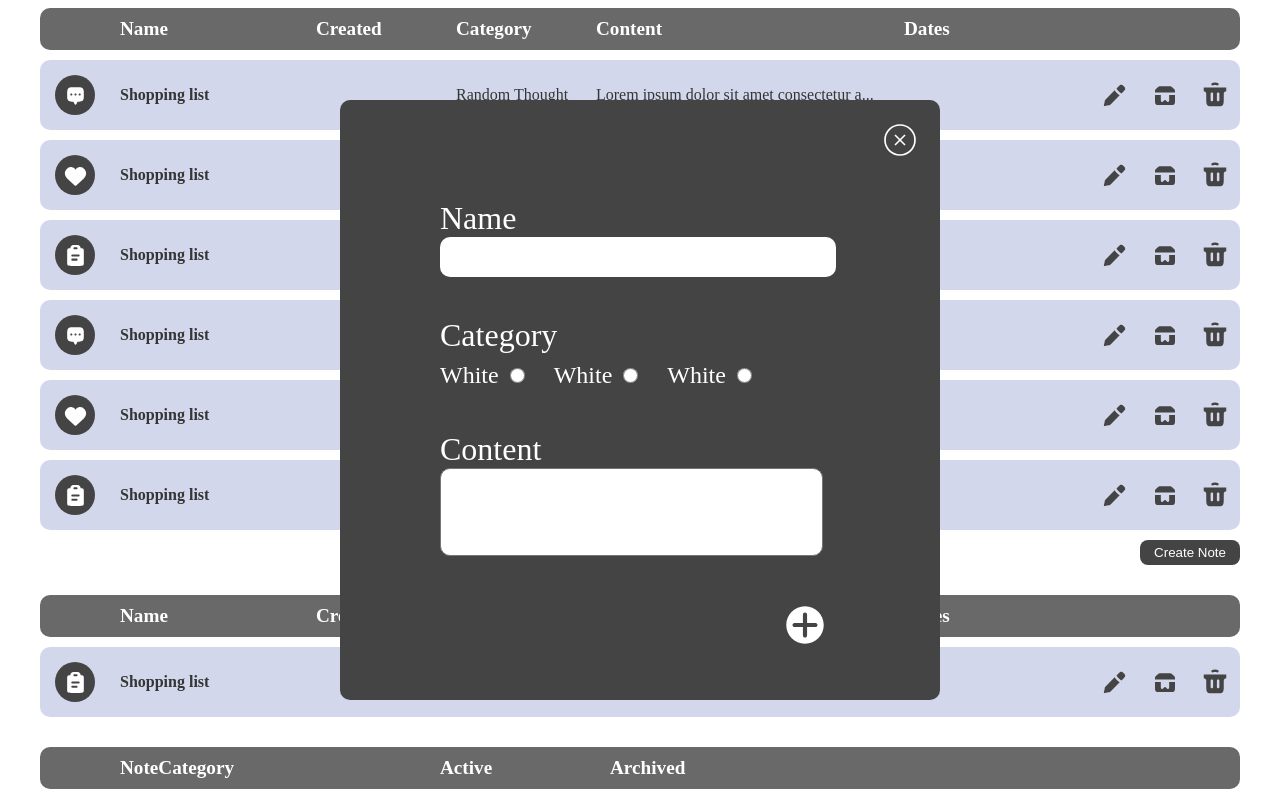
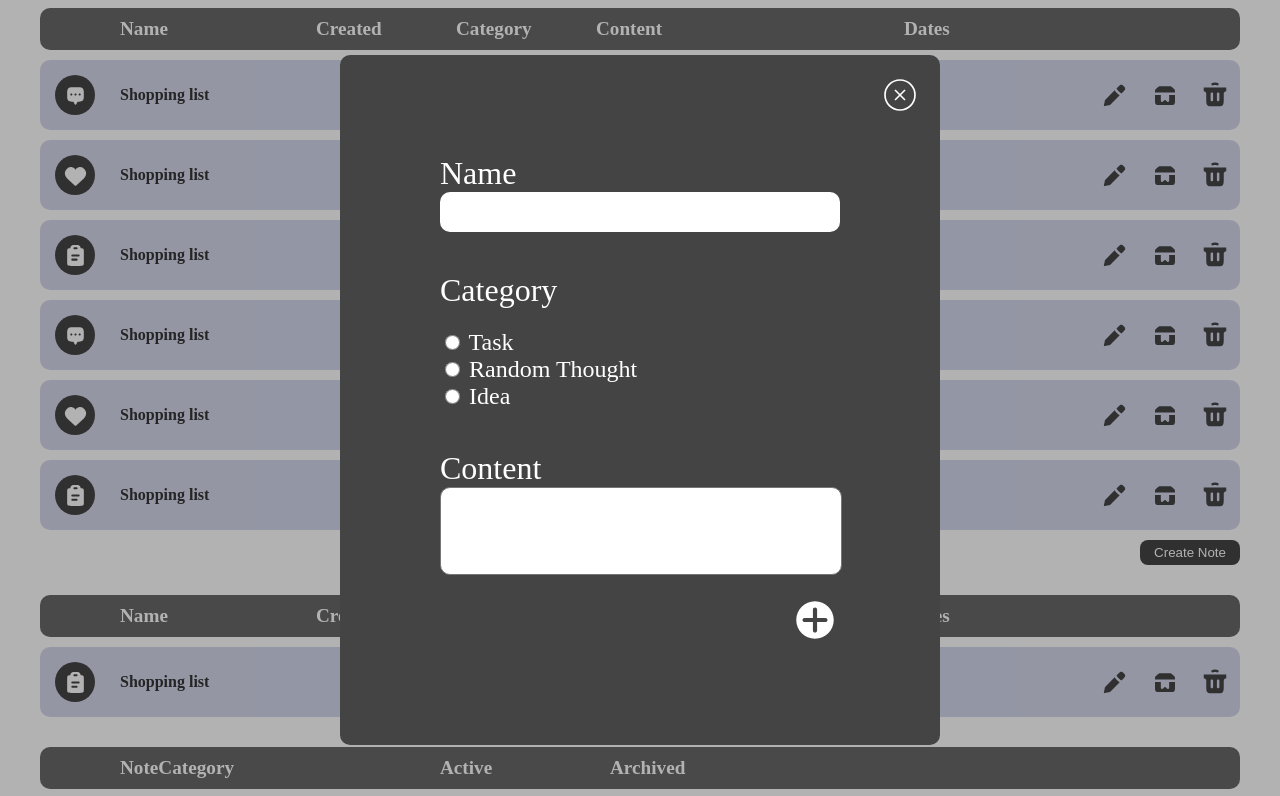
Before and after one commit to Vlad-Kozak/Notebook-Javascript, a plain HTML site: page index.html in a window 1280 px wide. Both pictures are taken after a click on the button "Create Note". Shown: the top 796 px of the page. Drawn offline with nearby package versions, Linux system fonts and the light colour scheme.

Commit message:
add edit note

```diff
--- a/css/create-note-form.css
+++ b/css/note-modal.css
@@ -1,10 +1,26 @@
-.create-note-modal {
+.modal-backdrop {
+  position: fixed;
+  top: 0;
+  left: 0;
+
+  width: 100vw;
+  height: 100vh;
+  background-color: rgba(0, 0, 0, 0.3);
+
+  transition: opacity 100ms linear;
+}
+
+.modal-backdrop.is-hidden {
+  opacity: 0;
+  pointer-events: none;
+}
+
+.note-modal {
   position: absolute;
   left: 50%;
   top: 50%;
 
   width: 400px;
-  height: 400px;
 
   padding: 100px;
   border-radius: 10px;
@@ -17,31 +33,32 @@
   color: white;
 }
 
-.create-note-form {
+.note-form {
 }
 
-.create-note-btn {
-  position: absolute;
-  bottom: 70px;
-  right: 130px;
+.note-form-submit {
+  display: block;
+  width: 50px;
+  height: 50px;
+  margin-left: auto;
+  background-color: transparent;
+  cursor: pointer;
+}
+
+.note-form-submit-icon {
   width: 50px;
   height: 50px;
 }
 
-.create-note-btn-icon {
-  width: 50px;
-  height: 50px;
-}
-
-.create-name-label {
+.note-form-name-label {
   display: block;
   margin-bottom: 40px;
 }
 
-.create-name-input {
+.note-form-name-input {
   display: block;
   height: 20px;
-  max-width: 100%;
+  width: 380px;
 
   padding: 10px;
   border: none;
@@ -50,37 +67,44 @@
   font-size: 1.8rem;
 }
 
-.create-category-box {
+.note-form-category-box {
   display: flex;
   flex-direction: column;
   margin-bottom: 40px;
 }
 
-.create-category-label {
+.note-form-category-wrap {
+  display: flex;
+  flex-direction: column;
+  margin-top: 20px;
+}
+
+.note-form-category-label {
   margin-right: 20px;
 
   font-size: 1.5rem;
 }
 
-.create-category-input {
+.note-form-category-input {
   width: 15px;
   height: 15px;
 }
 
-.create-content-label {
+.note-form-content-label {
   display: block;
 }
 
-.create-content-input {
+.note-form-content-input {
   display: block;
-  max-width: 100%;
+  width: 380px;
+  margin-bottom: 20px;
   border-radius: 10px;
   padding: 10px;
   font-size: 1.8rem;
   resize: none;
 }
 
-.close-create-note-modal-btn {
+.close-note-modal-btn {
   position: absolute;
   top: 20px;
   right: 20px;
@@ -90,7 +114,7 @@
   cursor: pointer;
 }
 
-.close-create-note-modal-btn-icon {
+.close-note-modal-btn-icon {
   width: 40px;
   height: 40px;
 }
--- a/index.css
+++ b/index.css
@@ -5,7 +5,11 @@
 @import "./css/table-notes.css";
 @import "./css/table-categories.css";
 @import "./css/table-archived-notes.css";
-@import "./css/create-note-form.css";
+@import "./css/note-modal.css";
+
+body.modal-open {
+  overflow: hidden;
+}
 
 section:not(:last-child) {
   margin-bottom: 30px;
--- a/index.html
+++ b/index.html
@@ -56,60 +56,6 @@
         <button class="btn add-btn add-btn-js" type="button">
           Create Note
         </button>
-        <div class="create-note-modal">
-          <form class="create-note-form">
-            <label class="create-name-label">
-              Name
-              <input class="create-name-input" type="text" />
-            </label>
-            <div class="create-category-box">
-              Category
-              <div class="create-category-wrap">
-                <label class="create-category-label">
-                  White
-                  <input
-                    class="create-category-input"
-                    name="category"
-                    type="radio"
-                    value="red"
-                  />
-                </label>
-                <label class="create-category-label">
-                  White
-                  <input
-                    class="create-category-input"
-                    name="category"
-                    type="radio"
-                    value="red"
-                  />
-                </label>
-                <label class="create-category-label">
-                  White
-                  <input
-                    class="create-category-input"
-                    name="category"
-                    type="radio"
-                    value="red"
-                  />
-                </label>
-              </div>
-            </div>
-            <label class="create-content-label">
-              Content
-              <textarea class="create-content-input" name="content"></textarea>
-            </label>
-            <button class="btn-with-icon create-note-btn" type="submit">
-              <img class="create-note-btn-icon" src="./images/add.svg" alt="" />
-            </button>
-          </form>
-          <button class="close-create-note-modal-btn">
-            <img
-              class="close-create-note-modal-btn-icon"
-              src="./images/close.svg"
-              alt=""
-            />
-          </button>
-        </div>
       </div>
     </section>
 
@@ -187,6 +133,45 @@
       </div>
     </section>
 
+    <div class="modal-backdrop is-hidden">
+      <div class="note-modal">
+        <form class="note-form note-form-js">
+          <label class="note-form-name-label">
+            <!-- Name
+            <input class="note-form-name-input" type="text" name="name" /> -->
+          </label>
+          <div class="note-form-category-box">
+            Category
+            <div class="note-form-category-wrap note-form-category-wrap-js">
+              <!-- <label class="note-form-category-label">
+                White
+                <input
+                  class="note-form-category-input"
+                  name="category"
+                  type="radio"
+                  value="red"
+                />
+              </label> -->
+            </div>
+          </div>
+          <label class="note-form-content-label">
+            <!-- Content
+            <textarea class="note-form-content-input" name="content"></textarea> -->
+          </label>
+          <button class="note-form-submit" type="submit">
+            <!-- <img class="note-form-submit-icon" src="./images/add.svg" alt="" /> -->
+          </button>
+        </form>
+        <button class="close-note-modal-btn">
+          <img
+            class="close-note-modal-btn-icon"
+            src="./images/close.svg"
+            alt=""
+          />
+        </button>
+      </div>
+    </div>
+
     <script src="./js/index.js" type="module"></script>
   </body>
 </html>
--- /dev/null
+++ b/js/actions.js
@@ -0,0 +1,73 @@
+import { nanoid } from "https://cdn.jsdelivr.net/npm/nanoid/nanoid.js";
+
+import { notes, categories } from "./index.js";
+import { refs } from "./refs.js";
+import { renderAll } from "./render.js";
+
+export function toggleArchiveNote(id) {
+  const newNotes = notes.map((el) => {
+    if (el.id === id) {
+      el.archived = !el.archived;
+    }
+    return el;
+  });
+  return newNotes;
+}
+
+export function deleteNote(id) {
+  const newNotes = notes.filter((el) => el.id !== id);
+  return newNotes;
+}
+
+export function createNote({ name, categoryId, content }) {
+  notes.push({
+    id: nanoid(),
+    name,
+    created: Date.now,
+    categoryId,
+    content,
+    dates: "",
+    archived: false,
+  });
+  renderAll(notes, categories);
+}
+
+export function editNote({ id, name, categoryId, content }) {
+  const newNotes = notes.map((el) => {
+    if (el.id === id) {
+      return {
+        id,
+        name,
+        created: el.created,
+        categoryId,
+        content,
+        dates: el.dates,
+        archived: el.archived,
+      };
+    }
+    return el;
+  });
+  return newNotes;
+}
+
+export function toggleModal() {
+  document.body.classList.toggle("modal-open");
+  refs.modalBackdrop.classList.toggle("is-hidden");
+}
+
+export function closeModalByEsc(e) {
+  if (e.code === "Escape") {
+    toggleModal();
+    window.removeEventListener("keydown", closeModalByEsc);
+  }
+}
+
+export function closeModalByClickOnBackdrop(e) {
+  if (e.target === e.currentTarget) {
+    toggleModal();
+    refs.modalBackdrop.removeEventListener(
+      "click",
+      closeModalByClickOnBackdrop
+    );
+  }
+}
--- a/js/index.js
+++ b/js/index.js
@@ -1,47 +1,108 @@
-import { nanoid } from "https://cdn.jsdelivr.net/npm/nanoid/nanoid.js";
-
 import data from "./data.js";
 import { refs } from "./refs.js";
-import { renderAll } from "./render.js";
+import { renderAddForm, renderAll, renderEditForm } from "./render.js";
+import {
+  closeModalByClickOnBackdrop,
+  closeModalByEsc,
+  createNote,
+  deleteNote,
+  editNote,
+  toggleArchiveNote,
+  toggleModal,
+} from "./actions.js";
 
-let notes = data.notes;
-let categories = data.categories;
+export let notes = data.notes;
+export let categories = data.categories;
 
 renderAll(notes, categories);
 
 document.body.addEventListener("click", (e) => {
-  if (e.target.classList.contains("delete-btn-js")) {
-    deleteNote(e.target.dataset.id);
-  }
-  if (e.target.classList.contains("archive-btn-js")) {
-    toggleArchiveNote(e.target.dataset.id);
-  }
+  handleDeleteNoteBtn(e);
+  handleArchiveNoteBtn(e);
+  handleEditNoteBtn(e);
 });
 
-function toggleArchiveNote(id) {
-  notes = notes.map((el) => {
-    if (el.id === id) {
-      el.archived = !el.archived;
-    }
-    return el;
-  });
-  console.log(notes);
-  renderAll(notes, categories);
+refs.addNoteBtn.addEventListener("click", handleAddNoteBtn);
+
+function handleDeleteNoteBtn(e) {
+  if (e.target.classList.contains("delete-btn-js")) {
+    notes = deleteNote(e.target.dataset.id);
+    renderAll(notes, categories);
+  }
 }
 
-function deleteNote(id) {
-  notes = notes.filter((el) => el.id !== id);
-  renderAll(notes, categories);
+function handleArchiveNoteBtn(e) {
+  if (e.target.classList.contains("archive-btn-js")) {
+    notes = toggleArchiveNote(e.target.dataset.id);
+    renderAll(notes, categories);
+  }
 }
 
-function createNote({ name, categoryId, content }) {
-  notes.push({
-    id: nanoid(),
-    name,
-    created: Date.now,
-    categoryId,
-    content,
-    dates: "",
-    archived: false,
+function handleEditNoteBtn(e) {
+  if (e.target.classList.contains("edit-btn-js")) {
+    renderEditForm(notes, categories, e.target.dataset.id);
+    toggleModal();
+    window.addEventListener("keydown", closeModalByEsc);
+    refs.closeNoteModalBtn.addEventListener("click", toggleModal);
+    refs.modalBackdrop.addEventListener("click", closeModalByClickOnBackdrop);
+    refs.noteForm.addEventListener("submit", handleEditSubmitNoteBtn);
+  }
+}
+
+function handleAddNoteBtn() {
+  renderAddForm(categories);
+  toggleModal();
+  window.addEventListener("keydown", closeModalByEsc);
+  refs.closeNoteModalBtn.addEventListener("click", toggleModal);
+  refs.modalBackdrop.addEventListener("click", closeModalByClickOnBackdrop);
+  refs.noteForm.addEventListener("submit", handleAddSubmitNoteBtn);
+}
+
+function handleAddSubmitNoteBtn(e) {
+  e.preventDefault();
+
+  const { name, category, content } = e.target;
+
+  if (
+    name.value.trim().length === 0 ||
+    category.value.length === 0 ||
+    content.value.trim().length === 0
+  ) {
+    return console.log("error");
+  }
+
+  createNote({
+    name: name.value,
+    categoryId: category.value,
+    content: content.value,
   });
+
+  e.target.reset();
+  toggleModal();
 }
+
+function handleEditSubmitNoteBtn(e) {
+  e.preventDefault();
+
+  const { name, category, content } = e.target;
+
+  if (
+    name.value.trim().length === 0 ||
+    category.value.length === 0 ||
+    content.value.trim().length === 0
+  ) {
+    return console.log("error");
+  }
+
+  notes = editNote({
+    id: e.target.dataset.id,
+    name: name.value,
+    categoryId: category.value,
+    content: content.value,
+  });
+
+  renderAll(notes, categories);
+
+  e.target.reset();
+  toggleModal();
+}
--- a/js/markup.js
+++ b/js/markup.js
@@ -33,8 +33,7 @@ export function makeMarkupNotes(
         <img class="btn-icon delete-btn-js" src="./images/delete.svg" alt=""  data-id="${id}"/>
       </button>
     </div>
-  </li>
-`;
+  </li>`;
 }
 
 export function makeMarkupCategories(
@@ -52,6 +51,39 @@ export function makeMarkupCategories(
     <div class="field category">${name}</div>
     <div class="field active">${countActive ?? 0}</div>
     <div class="field archived">${countArchived ?? 0}</div>
-  </li>
-`;
+  </li>`;
 }
+
+export function makeMarkupAddForm() {
+  return {
+    name: `Name
+          <input class="note-form-name-input" type="text" name="name" />`,
+    content: `Content
+            <textarea class="note-form-content-input" name="content"></textarea>`,
+    btnIcon: `<img class="note-form-submit-icon" src="./images/add.svg" alt="" />`,
+  };
+}
+
+export function makeMarkupEditForm(name, content) {
+  return {
+    name: `Name
+          <input class="note-form-name-input" type="text" name="name" value="${name}"/>`,
+    content: `Content
+            <input class="note-form-content-input" name="content" value="${content}" />`,
+    btnIcon: `<img class="note-form-submit-icon" src="./images/confirm.svg" alt="" />`,
+  };
+}
+
+export function makeMarkupNoteModalCategories({ id, name }, checked) {
+  return `
+  <label class="note-form-category-label">
+    <input
+      class="note-form-category-input"
+      name="category"
+      type="radio"
+      value="${id}"
+      ${checked && "checked"}
+    />
+    ${name}
+  </label>`;
+}
--- a/js/refs.js
+++ b/js/refs.js
@@ -3,8 +3,12 @@ export const refs = {
   tableArchivedNotes: document.querySelector(".table-archived-notes-lines-js"),
   tableCategories: document.querySelector(".table-categories-lines-js"),
   addNoteBtn: document.querySelector(".add-btn-js"),
-  editNoteBtn: document.querySelector(".edit-btn-js"),
-  archiveNoteBtn: document.querySelector(".archive-btn-js"),
-  deleteNoteBtn: document.querySelector(".delete-btn-js"),
-  categorySelection: document.querySelector(".create-category-wrap"),
+  categorySelection: document.querySelector(".note-form-category-wrap-js"),
+  noteForm: document.querySelector(".note-form-js"),
+  modalBackdrop: document.querySelector(".modal-backdrop"),
+  closeNoteModalBtn: document.querySelector(".close-note-modal-btn"),
+  noteModal: document.querySelector(".note-modal"),
+  noteFormContent: document.querySelector(".note-form-content-label"),
+  noteFormName: document.querySelector(".note-form-name-label"),
+  noteFormSubmitBtn: document.querySelector(".note-form-submit"),
 };
--- a/js/render.js
+++ b/js/render.js
@@ -1,4 +1,10 @@
-import { makeMarkupCategories, makeMarkupNotes } from "./markup.js";
+import {
+  makeMarkupAddForm,
+  makeMarkupCategories,
+  makeMarkupEditForm,
+  makeMarkupNoteModalCategories,
+  makeMarkupNotes,
+} from "./markup.js";
 import { refs } from "./refs.js";
 
 export function renderAll(notes, categories) {
@@ -40,6 +46,35 @@ export function renderCategories(notes, categories) {
   refs.tableCategories.innerHTML = markup;
 }
 
+export function renderModalCategories(categories, id) {
+  const markup = categories
+    .map((el) => {
+      return el.id === id
+        ? makeMarkupNoteModalCategories(el, true)
+        : makeMarkupNoteModalCategories(el);
+    })
+    .join("");
+  refs.categorySelection.innerHTML = markup;
+}
+
+export function renderAddForm(categories) {
+  const markup = makeMarkupAddForm();
+  refs.noteFormName.innerHTML = markup.name;
+  refs.noteFormContent.innerHTML = markup.content;
+  refs.noteFormSubmitBtn.innerHTML = markup.btnIcon;
+  renderModalCategories(categories);
+}
+
+export function renderEditForm(notes, categories, id) {
+  const note = notes.find((el) => el.id === id);
+  const markup = makeMarkupEditForm(note.name, note.content);
+  refs.noteFormName.innerHTML = markup.name;
+  refs.noteFormContent.innerHTML = markup.content;
+  refs.noteFormSubmitBtn.innerHTML = markup.btnIcon;
+  refs.noteForm.dataset.id = id;
+  renderModalCategories(categories, note.categoryId);
+}
+
 function getNotesCount(notes) {
   let count = {};
 
```
Also changed, not shown: images/confirm.svg (added).
